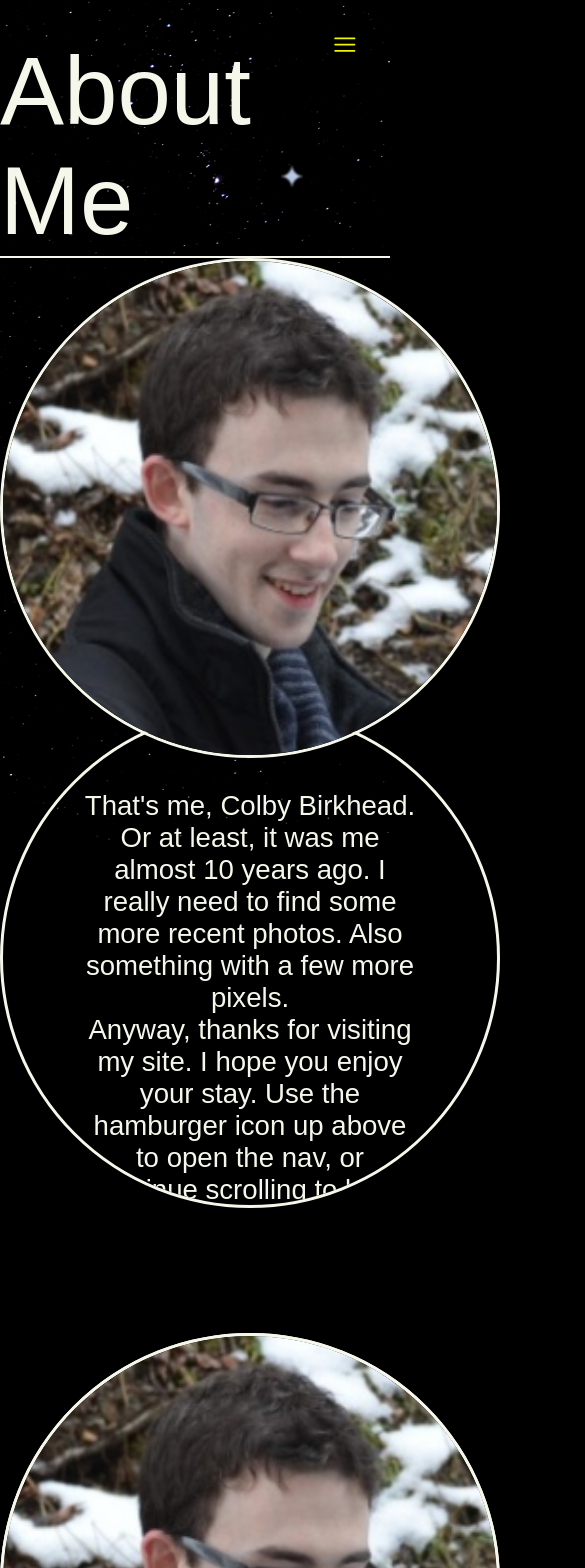
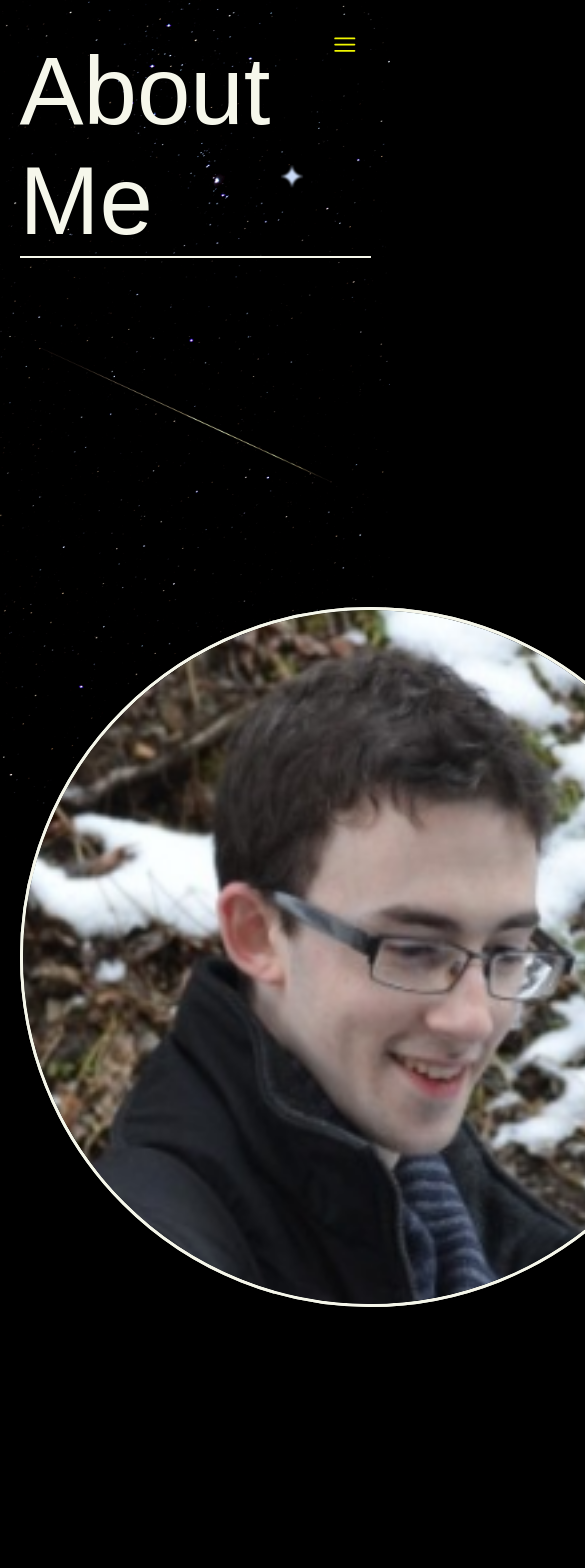
Before and after one commit to birkheadc/colby, a React app: page /about in a window 390 px wide. Shown: the top 1568 px of the page, 585 px wide, since content can reach past the window. Built offline with nearby package versions, Linux system fonts and the light colour scheme; no server answers; a web font is replaced by a local one.

Commit message:
Split about contents into multiple files

```diff
--- a/src/components/contact/ContactWidget.css
+++ b/src/components/contact/ContactWidget.css
@@ -8,6 +8,11 @@ div.contact-widget-wrapper h2 {
   font-size: 1.8em;
   color: var(--clr-accent-c);
   text-align: center;
+  border-style: solid;
+  border-width: 0 0 2px 0;
+  width: 100%;
+  padding: 0.2em 0;
+  margin: 0 auto;
 }
 
 div.contact-widget-wrapper span {
--- a/src/components/mainWindow/pages/about/AboutPage.css
+++ b/src/components/mainWindow/pages/about/AboutPage.css
@@ -3,3 +3,13 @@ div.about-wrapper {
   margin: 0 auto;
   padding: 1.5em 0;
 }
+
+@media (max-width: 980px) {
+  div.about-wrapper {
+    width: 90%;
+  }
+
+  div.about-wrapper>div {
+    padding: 1em 0;
+  }
+}
--- a/src/components/mainWindow/pages/about/AboutPage.tsx
+++ b/src/components/mainWindow/pages/about/AboutPage.tsx
@@ -1,55 +1,7 @@
 import * as React from 'react';
 import './AboutPage.css'
 import AboutSection from './aboutSection/AboutSection';
-import image01 from '../../../../assets/images/me/me02.png';
-
-interface IAboutSectionData {
-  image: JSX.Element,
-  text: string[]
-}
-
-const SECTIONS: IAboutSectionData[] = [
-  {
-    image: <img src={image01}></img>,
-    text: [
-      "That's me, Colby Birkhead. Or at least, it was me almost 10 years ago. I really need to find some more recent photos. Also something with a few more pixels.",
-      "Anyway, thanks for visiting my site. I hope you enjoy your stay. Use the hamburger icon up above to open the nav, or continue scrolling to learn who I am and what I do."
-    ]
-  },
-  {
-    image: <img src={image01}></img>,
-    text: [
-      "That's me, Colby Birkhead. Or at least, it was me almost 10 years ago. I really need to find some more recent photos. Also something with a few more pixels.",
-      "Anyway, thanks for visiting my site. I hope you enjoy your stay. Use the hamburger icon up above to open the nav, or continue scrolling to learn who I am and what I do."
-    ]
-  },
-  {
-    image: <img src={image01}></img>,
-    text: [
-      "That's me, Colby Birkhead. Or at least, it was me almost 10 years ago. I really need to find some more recent photos. Also something with a few more pixels.",
-      "Anyway, thanks for visiting my site. I hope you enjoy your stay. Use the hamburger icon up above to open the nav, or continue scrolling to learn who I am and what I do."
-    ]
-  },
-  {
-    image: <img src={image01}></img>,
-    text: [
-      "That's me, Colby Birkhead. Or at least, it was me almost 10 years ago. I really need to find some more recent photos. Also something with a few more pixels.",
-      "Anyway, thanks for visiting my site. I hope you enjoy your stay. Use the hamburger icon up above to open the nav, or continue scrolling to learn who I am and what I do."
-    ]
-  },
-  {
-    image: <img src={image01}></img>,
-    text: [
-      "That's me, Colby Birkhead. Or at least, it was me almost 10 years ago. I really need to find some more recent photos. Also something with a few more pixels.",
-      "Anyway, thanks for visiting my site. I hope you enjoy your stay. Use the hamburger icon up above to open the nav, or continue scrolling to learn who I am and what I do."
-    ]
-  },
-]
-
-interface IAboutSectionData {
-  image: JSX.Element,
-  text: string[]
-}
+import ABOUT_CONTENT, { IAboutSectionData } from './aboutSection/aboutContent/AboutPageContent';
 
 interface IAboutPageProps {
 
@@ -57,13 +9,22 @@ interface IAboutPageProps {
 
 function AboutPage(props: IAboutPageProps) {
 
-  const [scroll, setScroll] = React.useState<number>(0);
-  const [current, setCurrent] = React.useState<number>(0);
+  const SECTIONS: IAboutSectionData[] = ABOUT_CONTENT.SHORT_CONTENT;
 
-  function calculateCurrent(): void {
+  const [current, setCurrent] = React.useState<number>(-1);
+
+  function calculateCurrentByScroll(scroll: number): void {
     const wrapper: Element | null = document.querySelector('#about-wrapper');
     if (wrapper == null) return;
-    //setCurrent(0);
+    const max = wrapper.clientHeight - window.innerHeight;
+    const increment =  max / ((SECTIONS.length - 1) * 3);
+    let section = Math.floor(window.scrollY / increment);
+    // console.log('Section: ', section, '(section - 1) % 3)', (section - 1) % 3);
+    if (((section - 1) % 3) === 0) {
+      setCurrent(-1);
+      return;
+    }
+    setCurrent(Math.ceil(section / 3));
   }
 
   React.useEffect(() => {
@@ -71,25 +32,26 @@ function AboutPage(props: IAboutPageProps) {
   }, [current]);
 
   React.useEffect(() => {
-    calculateCurrent();
-    // const wrapper: Element | null = document.querySelector('#about-wrapper');
-    // if (wrapper == null) return;
-    // setCurrent(Math.floor(scroll / (wrapper.clientHeight / SECTIONS.length)));
-  }, [scroll]);
-
-  React.useEffect(() => {
-    window.addEventListener('scroll', () => setScroll(window.scrollY));
-    return () => window.removeEventListener('scroll', () => setScroll(window.scrollY));
+    window.addEventListener('scroll', () => calculateCurrentByScroll(window.scrollY));
+    const timer = setTimeout(() => {
+      calculateCurrentByScroll(window.scrollY);
+    }, 500)
+    return () => {
+      window.removeEventListener('scroll', () => calculateCurrentByScroll(window.scrollY));
+      clearTimeout(timer);
+    }
   }, []);
 
   return (
     <div className='main-content-wrapper'>
       <div className='about-wrapper' id='about-wrapper'>
         <h1>About Me</h1>
-        {SECTIONS.map(
-          (section, index) =>
-          <AboutSection key={'about-section_' + index} image={section.image} imageGoesLeft={index % 2 === 0 ? true : false} isActive={index === current} text={section.text}/>
-        )}
+        <div>
+          {SECTIONS.map(
+            (section, index) =>
+            <AboutSection key={'about-section_' + index} image={section.image} imageGoesLeft={index % 2 === 0 ? true : false} isActive={index === current} text={section.text}/>
+          )}
+        </div>
       </div>
     </div>
   );
--- a/src/components/mainWindow/pages/about/aboutSection/AboutSection.css
+++ b/src/components/mainWindow/pages/about/aboutSection/AboutSection.css
@@ -8,13 +8,13 @@ section.about-section {
 }
 
 section.about-section-active>div.about-goes-left {
-  transform: translate(-45%, 0);
+  transform: translate(-45%, 5%);
   transition: transform 500ms;
   transition-timing-function:cubic-bezier(0.175, 0.885, 0.32, 1.275);
 }
 
 section.about-section-active>div.about-goes-right {
-  transform: translate(45%, 0);
+  transform: translate(45%, -5%);
   transition: transform 500ms;
   transition-timing-function:cubic-bezier(0.175, 0.885, 0.32, 1.275);
 }
@@ -27,7 +27,7 @@ section.about-section>div {
   width: 500px;
   height: 500px;
   border: var(--border-nav-a);
-  transition: transform 200ms;
+  transition: transform 500ms;
   transition-timing-function: ease;
 }
 
@@ -55,14 +55,20 @@ div.about-text-wrapper>div {
 
 @media (max-width: 980px) {
   section.about-section {
+    margin: 300px 0;
     height: 750px;
   }
 
+  section.about-section>div {
+    width: 700px;
+    height: 700px;
+  }
+
   section.about-section-active>div.about-goes-left {
-    transform: translate(0, -45%);
+    transform: translate(-10%, -45%);
   }
 
   section.about-section-active>div.about-goes-right {
-    transform: translate(0, 45%);
+    transform: translate(10%, 45%);
   }
 }
--- /dev/null
+++ b/src/components/mainWindow/pages/about/aboutSection/aboutContent/AboutPageContent.tsx
@@ -0,0 +1,14 @@
+import LONG_CONTENT from './longContent';
+import SHORT_CONTENT from './shortContent';
+
+export interface IAboutSectionData {
+  image: JSX.Element,
+  text: string[]
+}
+
+const ABOUT_CONTENT = {
+  SHORT_CONTENT,
+  LONG_CONTENT
+}
+
+export default ABOUT_CONTENT;
--- /dev/null
+++ b/src/components/mainWindow/pages/about/aboutSection/aboutContent/longContent.tsx
@@ -0,0 +1,121 @@
+import * as React from 'react';
+import image01 from '../../../../../../assets/images/me/me02.png';
+import { IAboutSectionData } from "./AboutPageContent";
+
+const LONG_CONTENT: IAboutSectionData[] = [
+  {
+    image: <img src={image01}></img>,
+    text: [
+      "That's me, Colby Birkhead. Or at least, it was me almost 10 years ago. I really need to find some more recent photos. Also something with a few more pixels.",
+      "Anyway, thanks for visiting my site. I hope you enjoy your stay. Use the hamburger icon up above to open the nav, or continue scrolling to learn who I am and what I do."
+    ]
+  },
+  {
+    image: <img src={image01}></img>,
+    text: [
+      "After high school, I somehow got it into my head to learn Japanese. I studied the language for three years, before earning a scholarship through the Japanese government to go and study there.",
+      "The scholarship was very generous, covering all my living and educational expenses for five years -- a year of intensive language classes, followed by a four-year undergraduate program at the university of my choice."
+    ]
+  },
+  {
+    image: <img src={image01}></img>,
+    text: [
+      "My first year was spent in Osaka, where I lived on campus in the same dorm as the 50 other students that had been accepted that year. Nations from all around the world were represented.",
+      "For most of us, including myself, it was our first time leaving our parent's homes, and our first time even visiting another country.",
+      "Needless to say, we shared an experience in that first year that none of us will likely ever forget."
+    ]
+  },
+  {
+    image: <img src={image01}></img>,
+    text: [
+      "Eventually I ended up studying at the School of Letters in Nagoya University, and entering the Linguistics department there."
+    ]
+  },
+  {
+    image: <img src={image01}></img>,
+    text: [
+      "Over the course of my undergraduate program, I tackled many new challenges; academically and otherwise.",
+      "I joined clubs, participated in school festivals, made friends and learned to navigate society.",
+      "I learned to be independent, but also the importance of having close friends to be dependent on."
+    ]
+  },
+  {
+    image: <img src={image01}></img>,
+    text: [
+      "And of course, I studied. A lot.",
+      "But for the first time in my life, I was exactly where I wanted to be, doing exactly what I wanted to do.",
+      "There were times I skipped class, or put off coursework, as any student does. But for the most part, I truly enjoyed what and where I was studying, and who I was studying with."
+    ]
+  },
+  {
+    image: <img src={image01}></img>,
+    text: [
+      "All things must come to an end, and so graduation day arrived, and my time in Japan came to a close."
+    ]
+  },
+  {
+    image: <img src={image01}></img>,
+    text: [
+      "But I was not yet destined to return home to the States.",
+      "This time I moved to South Korea, to be with my fiance. We had met during my first year in Japan, and had been long-distance since."
+    ]
+  },
+  {
+    image: <img src={image01}></img>,
+    text: [
+      "We got married, we started a business, then we started a family."
+    ]
+  },
+  {
+    image: <img src={image01}></img>,
+    text: [
+      "And this is where we've been for the past six years.",
+      "We survived the Corona pandemic, and business has never been better.",
+      "But the best part of owning my own business, has been the freedom it's given me to rediscover my greatest interest: Programming."
+    ]
+  },
+  {
+    image: <img src={image01}></img>,
+    text: [
+      "Most of my life, I've been programming in one form or another.",
+      "When I was a kid, I was the only one in the house that knew the DOS commands to get the computer to move. Later, I had a toy laptop that could run BASIC.",
+      "In high school, I took classes in Pascal, and built a small homepage with basic HTML and PHP.",
+    ]
+  },
+  {
+    image: <img src={image01}></img>,
+    text: [
+      "Throughout my life, I'd thought about becoming a programmer. But it never seemed like a real possibility.",
+      "It was always one thing or another. Either I couldn't do it because I didn't have a degree, or I wasn't motivated enough, or I was focused on other things.",
+      "But these past few years, as I've learned to code and studied the industry, a thought has become to crystallize..."
+    ]
+  },
+  {
+    image: <img src={image01}></img>,
+    text: [
+      "I can actually do this."
+    ]
+  },
+  {
+    image: <img src={image01}></img>,
+    text: [
+      "This is what I've always wanted."
+    ]
+  },
+  {
+    image: <img src={image01}></img>,
+    text: [
+      "This is my chance."
+    ]
+  },
+  {
+    image: <img src={image01}></img>,
+    text: [
+      "And so I've decided.",
+      "I am not going to make excuses anymore. I am finally going to become what I was always meant to be.",
+      "I am a programmer."
+    ]
+  },
+];
+
+export default LONG_CONTENT;
--- /dev/null
+++ b/src/components/mainWindow/pages/about/aboutSection/aboutContent/shortContent.tsx
@@ -0,0 +1,44 @@
+import * as React from 'react';
+import image01 from '../../../../../../assets/images/me/me02.png';
+import { IAboutSectionData } from "./AboutPageContent";
+
+const SHORT_CONTENT: IAboutSectionData[] = [
+  {
+    image: <img src={image01}></img>,
+    text: [
+      "That's me, Colby Birkhead. Or at least, it was me almost 10 years ago. I really need to find some more recent photos. Also something with a few more pixels.",
+      "Thanks for visiting my site. I hope you enjoy your stay. Use the hamburger icon up above to open the nav, or continue scrolling to learn who I am and what I do."
+    ]
+  },
+  {
+    image: <img src={image01}></img>,
+    text: [
+      "I'm an American expat currently living abroad, but looking to return sometime soon.",
+      "I taught myself Japanese after high school, which eventually led to me earning a scholarship to live and study in Japan.",
+      "My stay there ended with me receiving a Bachelor of Arts in linguistics from Nagoya University."
+    ]
+  },
+  {
+    image: <img src={image01}></img>,
+    text: [
+      "After graduating, I moved to South Korea to live with my fiance.",
+      "We got married, opened a small business together, and started a family.",
+    ]
+  },
+  {
+    image: <img src={image01}></img>,
+    text: [
+      "Over the past six years, I've been fortunate to have a lot of free time to devote to my interests.",
+      "Chief among them is programming. I've been programming in one form or another for most of my life.",
+      "But one thing or another always precluded me from considering it as a career."
+    ]
+  },
+  {
+    image: <img src={image01}></img>,
+    text: [
+      "The deeper I delved into the world of software, though, the more I began to realize: this is what I've always wanted to do."
+    ]
+  },
+];
+
+export default SHORT_CONTENT;
--- a/src/components/mainWindow/pages/blog/blogSection/BlogSection.css
+++ b/src/components/mainWindow/pages/blog/blogSection/BlogSection.css
@@ -10,3 +10,8 @@ div.blog-section-wrapper {
 div.blog-section-wrapper h3 {
   font-family: var(--font-primary);
 }
+
+div.blog-section-wrapper a {
+  width: fit-content;
+  margin: 0 auto;
+}
--- a/src/components/nav/NavWrapper.css
+++ b/src/components/nav/NavWrapper.css
@@ -5,7 +5,7 @@ nav {
   backdrop-filter: blur(2px);
   user-select: none;
   pointer-events: none;
-  z-index: 1;
+  z-index: 2;
 }
 
 div.nav-wrapper {
```
